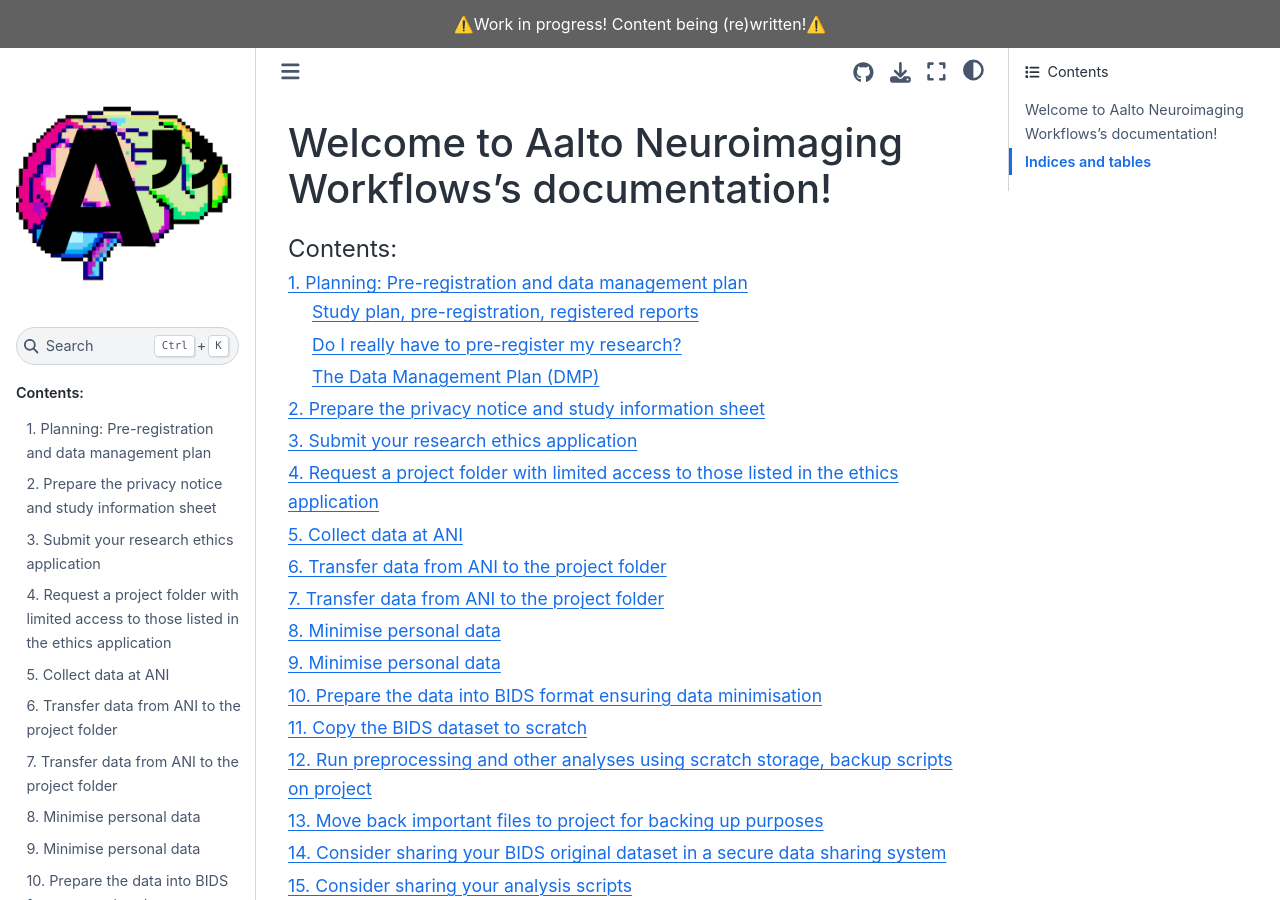
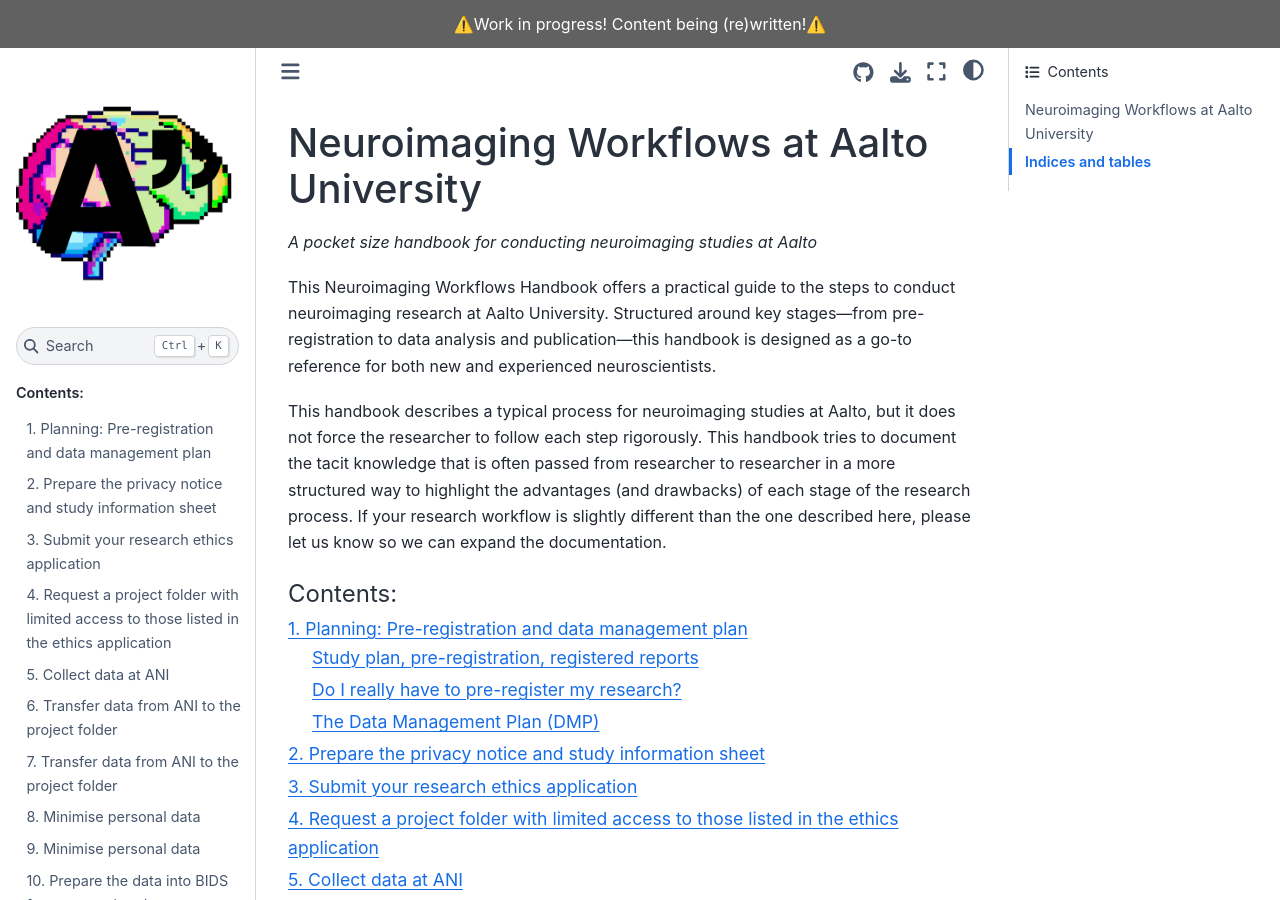
Before and after one commit to eglerean/neuroimagingworkflows, a Sphinx documentation site: the page built from doc/index.rst, in a window 1280 px wide and 900 px high. Built offline with Sphinx 7.4.7 and the Sphinx Book theme 1.1.4, drawn with Linux system fonts in a browser that asks for light colours.

Commit message:
updating the index

```diff
--- a/doc/index.rst
+++ b/doc/index.rst
@@ -3,8 +3,15 @@
    You can adapt this file completely to your liking, but it should at least
    contain the root `toctree` directive.
 
-Welcome to Aalto Neuroimaging Workflows's documentation!
-========================================================
+Neuroimaging Workflows at Aalto University
+==========================================
+
+*A pocket size handbook for conducting neuroimaging studies at Aalto*
+
+This Neuroimaging Workflows Handbook offers a practical guide to the steps to conduct neuroimaging research at Aalto University. Structured around key stages—from pre-registration to data analysis and publication—this handbook is designed as a go-to reference for both new and experienced neuroscientists.
+
+This handbook describes a typical process for neuroimaging studies at Aalto, but it does not force the researcher to follow each step rigorously. This handbook tries to document the tacit knowledge that is often passed from researcher to researcher in a more structured way to highlight the advantages (and drawbacks) of each stage of the research process. If your research workflow is slightly different than the one described here, please let us know so we can expand the documentation.
+
 
 .. toctree::
    :maxdepth: 2
```
